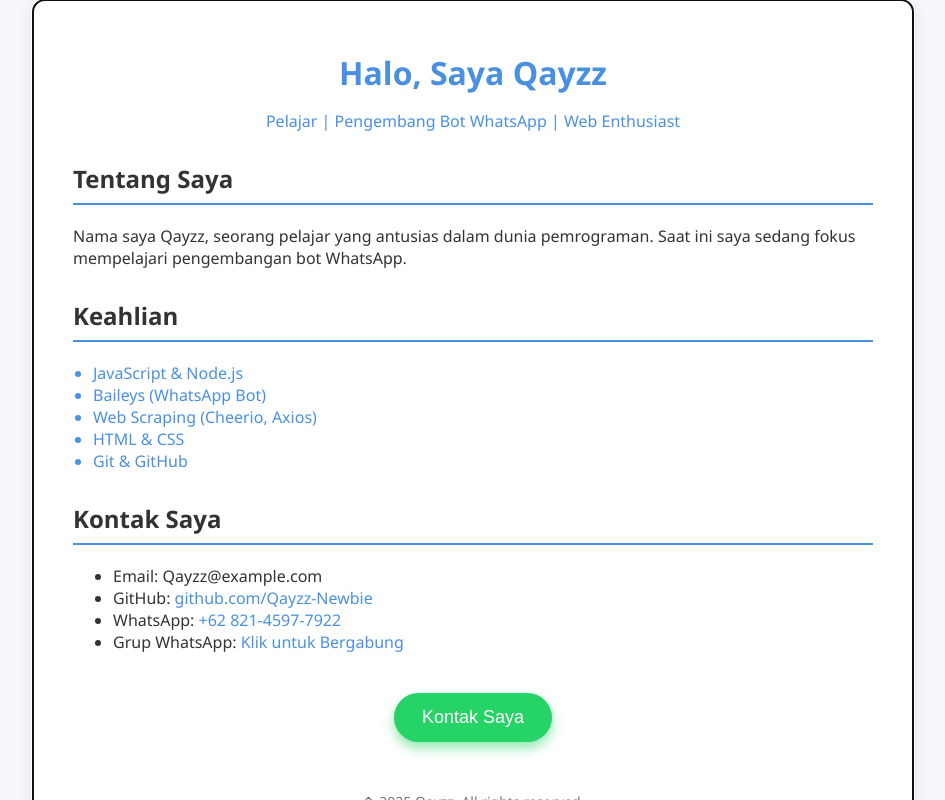
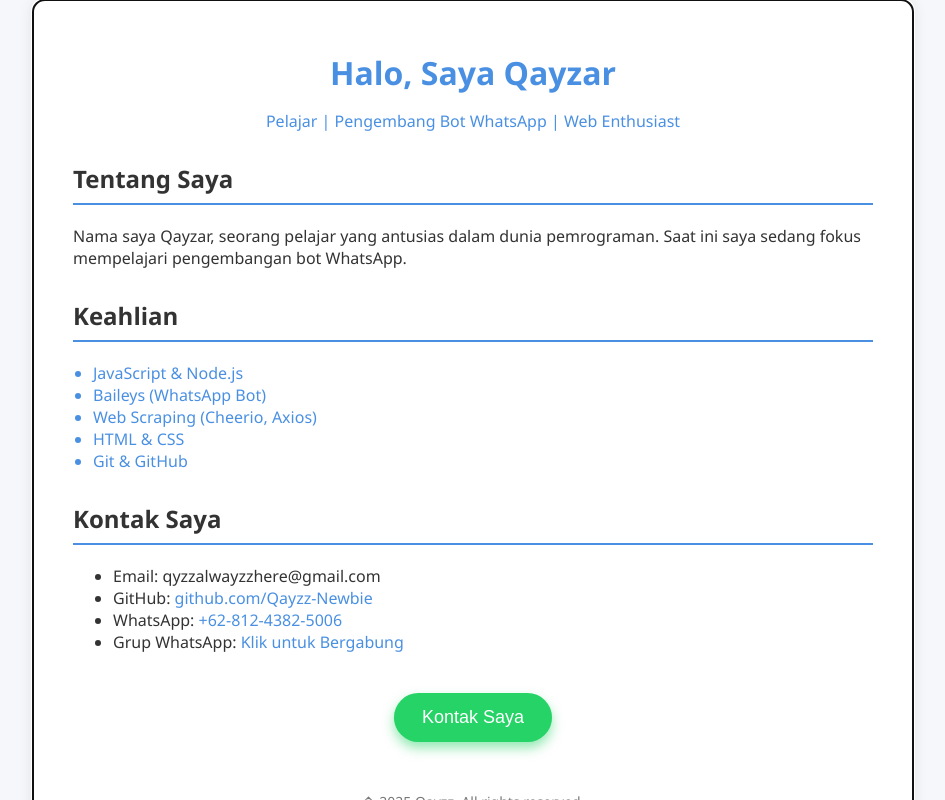
Before and after one commit to Qayzz-Newbie/Qayzz, a plain HTML site: page index.html in a window 1280 px wide. Shown: the whole page, without its empty margins (167-1112 px from the left). Drawn offline with Linux system fonts and the light colour scheme.

Commit message:
Add files via upload

```diff
--- a/index.html
+++ b/index.html
@@ -1,7 +1,7 @@
 <!DOCTYPE html><html lang="id"><head>
   <meta charset="UTF-8">
   <meta name="viewport" content="width=device-width, initial-scale=1">
-  <title>Tentang Saya - Qayzz</title>
+  <title>Tentang Saya - Qayzar</title>
   <style>
     body, html {
       margin: 0; padding: 0;
@@ -184,13 +184,13 @@
 
   <div id="content" tabindex="0" role="main" aria-label="Tentang Saya">
     <header>
-      <h1>Halo, Saya Qayzz</h1>
+      <h1>Halo, Saya Qayzar</h1>
       <p>Pelajar | Pengembang Bot WhatsApp | Web Enthusiast</p>
     </header>
 
     <section>
       <h2>Tentang Saya</h2>
-      <p>Nama saya Qayzz, seorang pelajar yang antusias dalam dunia pemrograman. Saat ini saya sedang fokus mempelajari pengembangan bot WhatsApp.</p>
+      <p>Nama saya Qayzar, seorang pelajar yang antusias dalam dunia pemrograman. Saat ini saya sedang fokus mempelajari pengembangan bot WhatsApp.</p>
     </section>
 
     <section>
@@ -207,9 +207,9 @@
     <section>
       <h2>Kontak Saya</h2>
       <ul>
-        <li>Email: Qayzz@example.com</li>
+        <li>Email: qyzzalwayzzhere@gmail.com</li>
         <li>GitHub: <a href="https://github.com/Qayzz-Newbie" target="_blank" rel="noopener noreferrer">github.com/Qayzz-Newbie</a></li>
-        <li>WhatsApp: <a href="https://wa.me/6281243825006" target="_blank" rel="noopener noreferrer">+62 821-4597-7922</a></li>
+        <li>WhatsApp: <a href="https://wa.me/6281243825006" target="_blank" rel="noopener noreferrer">+62-812-4382-5006</a></li>
         <li>Grup WhatsApp: <a href="https://chat.whatsapp.com/LCd7FzfriYcFCu0VuAZueR" target="_blank" rel="noopener noreferrer">Klik untuk Bergabung</a></li>
       </ul>
     </section>
@@ -234,7 +234,7 @@
     })
 
     document.getElementById('contactBtn').addEventListener('click', () => {
-      window.open('https://wa.me/6282145977922', '_blank')
+      window.open('https://wa.me/6281243825006', '_blank')
     })
   </script>
 
```
